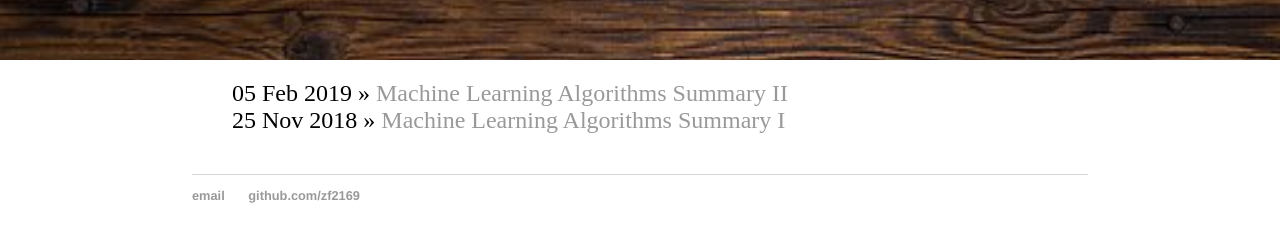
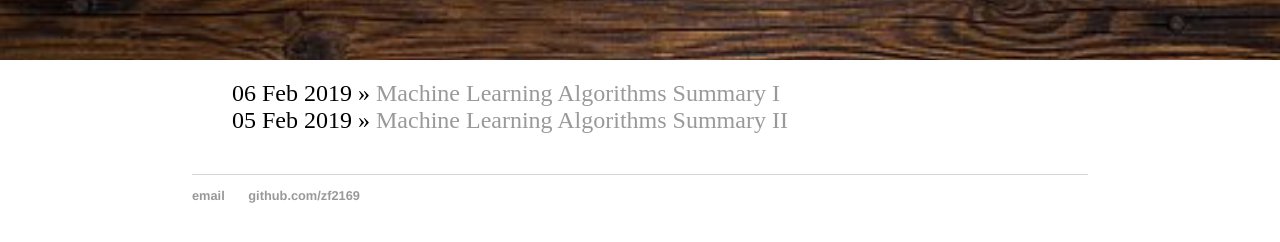
Before and after one commit to zf2169/zf2169.github.io, a Jekyll site: the page built from blog/index.html, in a window 1280 px wide. Shown: the part 398-640 px from the top of the page. Built offline with Jekyll 4.4.1, drawn with Linux system fonts in a browser that asks for light colours.

Commit message:
Update and rename 2018-11-25-Machine-Learning-Algorithms-Summary-I.md to 2019-02-06-Machine-Learning-Algorithms-Summary-I.md

```diff
--- a/_posts/2018-11-25-Machine-Learning-Algorithms-Summary-I.md
+++ b/_posts/2019-02-06-Machine-Learning-Algorithms-Summary-I.md
@@ -1,7 +1,7 @@
 ---
 layout: post
 title: "Machine Learning Algorithms Summary I"
-date: 2018-11-25
+date: 2019-02-06
 ---
 
 # Part 0
```
